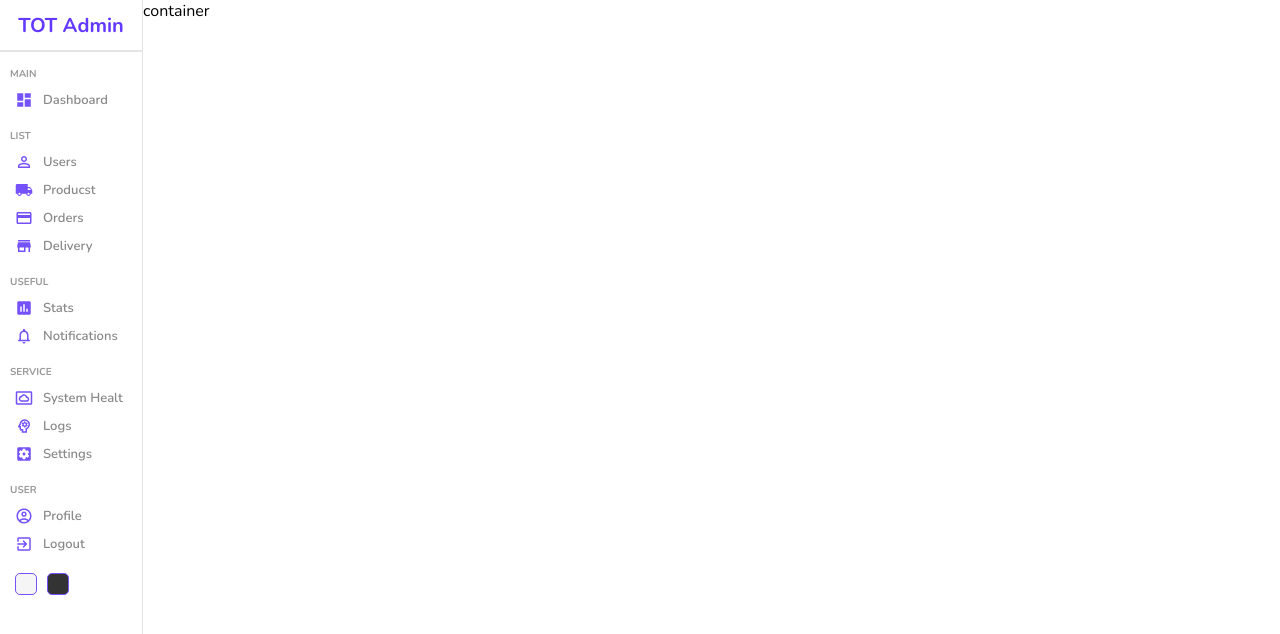
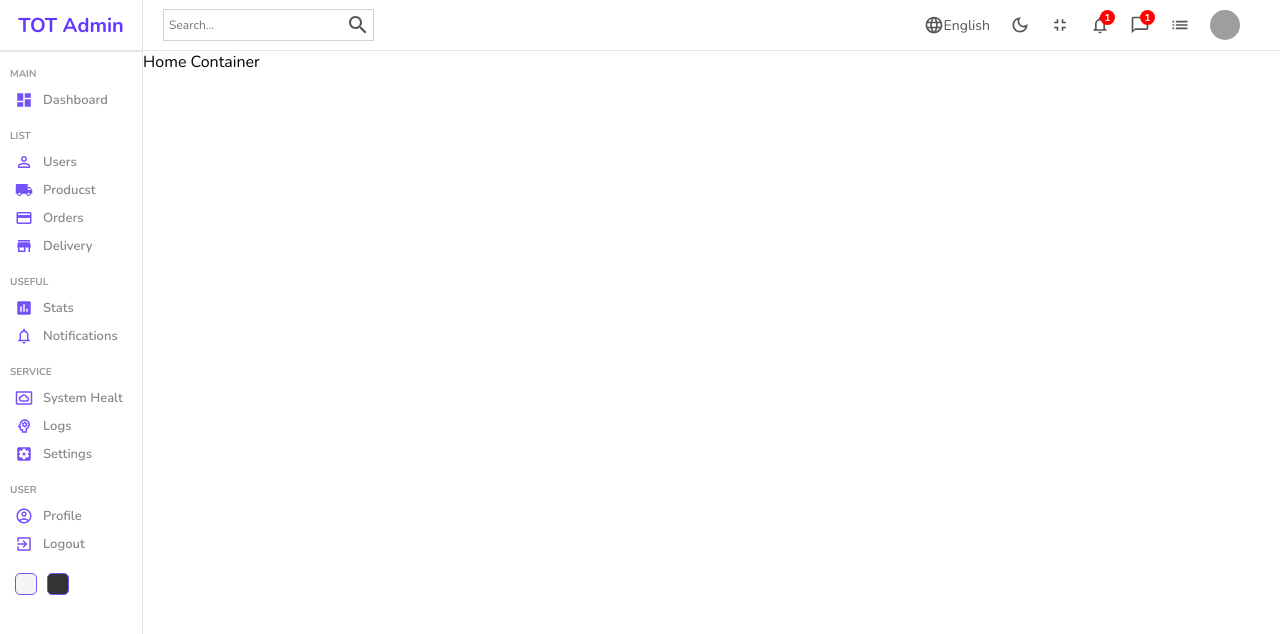
Before and after one commit to caarlosdamian/demo-dashboard, a React (Create React App) app: page / in a window 1280 px wide. Shown: the top 634 px of the page. Built offline with nearby package versions, Linux system fonts and the light colour scheme; grey boxes are pictures that could not be loaded.

Commit message:
feat: add navbar

```diff
--- a/src/components/navbar/Navbar.jsx
+++ b/src/components/navbar/Navbar.jsx
@@ -1,9 +1,54 @@
-import './navbar.scss'
+import "./navbar.scss";
+import SearchOutlinedIcon from "@mui/icons-material/SearchOutlined";
+import LanguageOutlinedIcon from "@mui/icons-material/LanguageOutlined";
+import DarkModeOutlinedIcon from "@mui/icons-material/DarkModeOutlined";
+import FullscreenExitOutlinedIcon from "@mui/icons-material/FullscreenExitOutlined";
+import NotificationsNoneOutlinedIcon from "@mui/icons-material/NotificationsNoneOutlined";
+import ChatBubbleOutlineOutlinedIcon from "@mui/icons-material/ChatBubbleOutlineOutlined";
+import ListOutlinedIcon from "@mui/icons-material/ListOutlined";
 
 const Navbar = () => {
   return (
-    <div>Navbar</div>
-  )
-}
+    <div className="navbar">
+      <div className="wrapper">
+        <div className="search">
+          <input type="text" placeholder="Search..." />
+          <SearchOutlinedIcon className="icon" />
+        </div>
+        <div className="items">
+          <div className="item">
+            <LanguageOutlinedIcon className="icon" />
+            English
+          </div>
+          <div className="item">
+            <DarkModeOutlinedIcon className="icon" />
+          </div>
+          <div className="item">
+            <FullscreenExitOutlinedIcon className="icon" />
+          </div>
+          <div className="item">
+            <NotificationsNoneOutlinedIcon className="icon" />
+            <div className="counter">1</div>
+          </div>
+          <div className="item">
+            <ChatBubbleOutlineOutlinedIcon className="icon" />
+            <div className="counter">1</div>
 
-export default Navbar
+          </div>
+          <div className="item">
+            <ListOutlinedIcon className="icon" />
+          </div>
+          <div className="item">
+          <img
+              src="https://images.pexels.com/photos/941693/pexels-photo-941693.jpeg?auto=compress&cs=tinysrgb&dpr=2&w=500"
+              alt=""
+              className="avatar"
+            />
+          </div>
+        </div>
+      </div>
+    </div>
+  );
+};
+
+export default Navbar;
--- a/src/components/navbar/navbar.scss
+++ b/src/components/navbar/navbar.scss
@@ -0,0 +1,71 @@
+.navbar {
+    height: 50px;
+    border-bottom: 0.5px solid rgb(231, 228, 228);
+    display: flex;
+    align-items: center;
+    font-size: 14px;
+    color: #555;
+
+    .wrapper {
+      width: 100%;
+      padding: 20px;
+      display: flex;
+      align-items: center;
+      justify-content: space-between;
+
+      .search {
+        display: flex;
+        align-items: center;
+        border: 0.5px solid lightgray;
+        padding: 3px;
+
+        input {
+          border: none;
+          outline: none;
+          background: transparent;
+
+          &::placeholder {
+            font-size: 12px;
+          }
+        }
+      }
+
+      .items {
+        display: flex;
+        align-items: center;
+
+        .item {
+          display: flex;
+          align-items: center;
+          margin-right: 20px;
+          position: relative;
+
+          .icon {
+            font-size: 20px;
+          }
+
+          .avatar {
+            width: 30px;
+            height: 30px;
+            border-radius: 50%;
+          }
+
+          .counter {
+            width: 15px;
+            height: 15px;
+            background-color: red;
+            border-radius: 50%;
+            color: white;
+            display: flex;
+            align-items: center;
+            justify-content: center;
+            font-size: 10px;
+            font-weight: bold;
+            position: absolute;
+            top: -5px;
+            right: -5px;
+          }
+        }
+      }
+    }
+  }
--- a/src/pages/home/Home.jsx
+++ b/src/pages/home/Home.jsx
@@ -1,3 +1,4 @@
+import Navbar from "../../components/navbar/Navbar";
 import Sidebar from "../../components/sidebar/Sidebar";
 import "./home.scss";
 const Home = () => {
@@ -5,7 +6,8 @@
     <div className="home">
      <Sidebar/>
      <div className="homeContainer">
-       container
+       <Navbar/>
+       Home Container
      </div>
     </div>
   );
```
